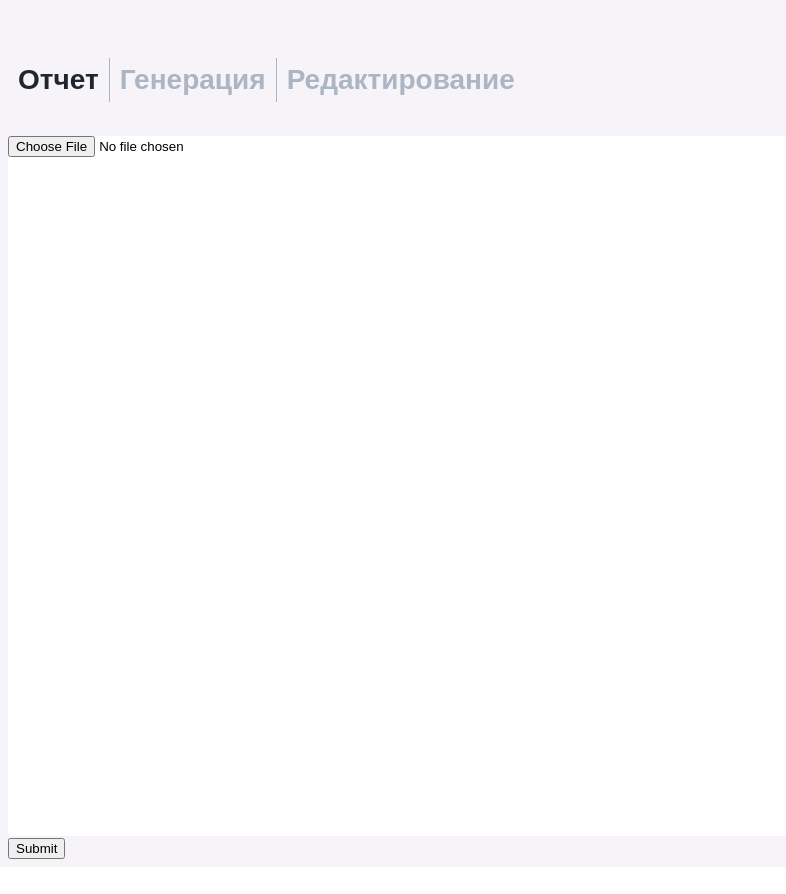
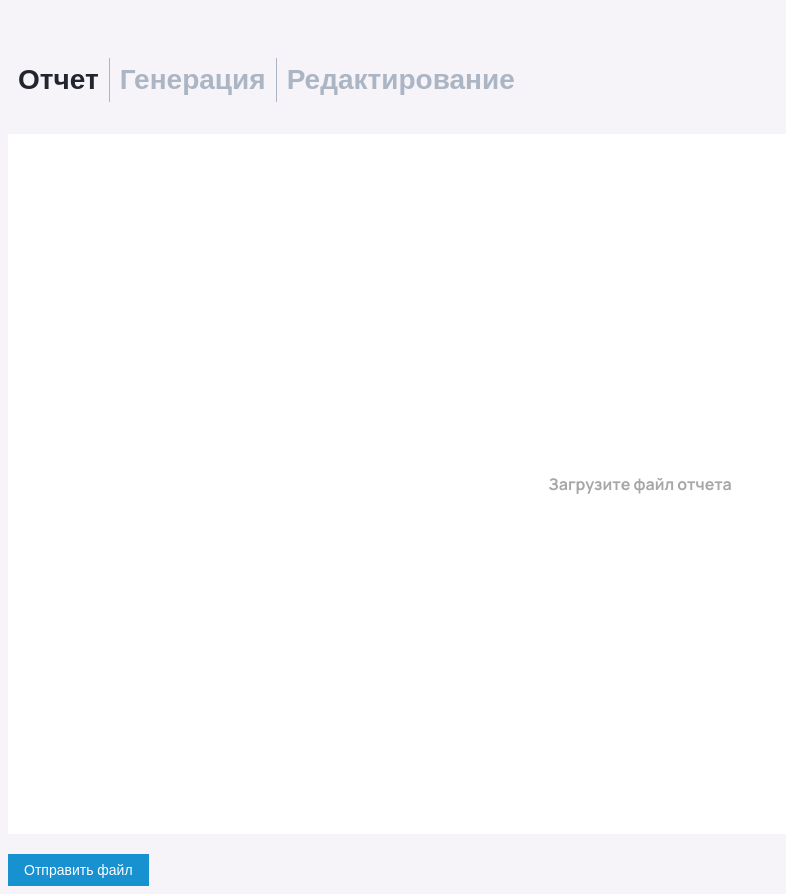
Before and after one commit to Ogurche/CFO-hack, a Django app: page / in a window 1280 px wide. Shown: the whole page, without its empty margins (0-786 px from the left). Before the commit the page ends 859 px from the top, so only its background shows below. Run offline with Django 5.2, Linux system fonts and the light colour scheme; some libraries are stand-ins or nearby versions.

Commit message:
change main

```diff
--- a/myapp/static/styles.css
+++ b/myapp/static/styles.css
@@ -46,21 +46,62 @@ body {
   color: #373737;
   text-align: center;
 }
-
-.input {
+.file-input-container {
+  position: relative;
+  display: inline-block;
   background: #ffffff;
   border: none;
   width: 100%;
   height: 700px;
+  cursor: pointer;
 }
 
-.input::placeholder {
+.file-input {
+  position: absolute;
+  width: 100%;
+  height: 100%;
+  opacity: 0;
+  cursor: pointer;
+}
+
+.file-input-label {
+  display: flex;
+  align-items: center;
+  justify-content: center;
+  width: 100%;
+  height: 100%;
+  border-radius: 5px;
+  background-color: #fff;
+  color: #A7A7A7;
+  font-size: 16px;
+  font-weight: bold;
   text-align: center;
+  cursor: pointer;
+  transition: background-color 0.3s, border-color 0.3s;
+}
+
+.file-input-label:hover {
+  background-color: #e6f7ff;
+  border-color: #0056b3;
+}
+
+.file-input-text {
+  display: block;
 }
 
 .tab {
   display: flex;
   margin-bottom: 32px;
+}
+
+.tab-btn {
+  font-size: 14px;
+  border: none;
+  outline: none;
+  background: #1891D0;
+  color: #fff;
+  padding: 8px 16px;
+  margin-top: 20px;
 }
 
 .tabToggle {
--- a/myapp/templates/text_box.html
+++ b/myapp/templates/text_box.html
@@ -17,13 +17,13 @@
       <div class="tabcontent" id="tab1">
         <form method="post" enctype="multipart/form-data">
           {% csrf_token %}
-          <input
-            class="input"
-            name="file"
-            type="file"
-            placeholder="Зона контента / приложение"
-          />
-          <button type="submit">Submit</button>
+          <div class="file-input-container">
+            <input type="file" id="fileInput" class="file-input" />
+            <label for="fileInput" class="file-input-label">
+              <span class="file-input-text">Загрузите файл отчета</span>
+            </label>
+          </div>
+          <button class="tab-btn" type="submit">Отправить файл</button>
         </form>
       </div>
 
```
